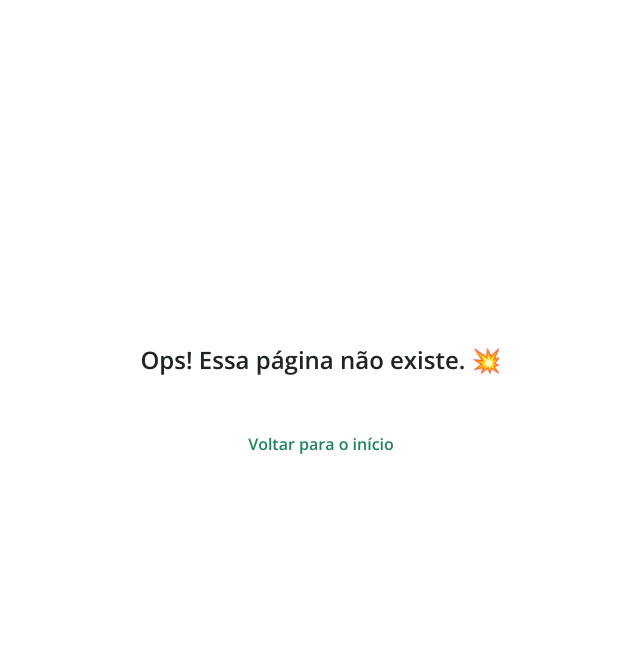
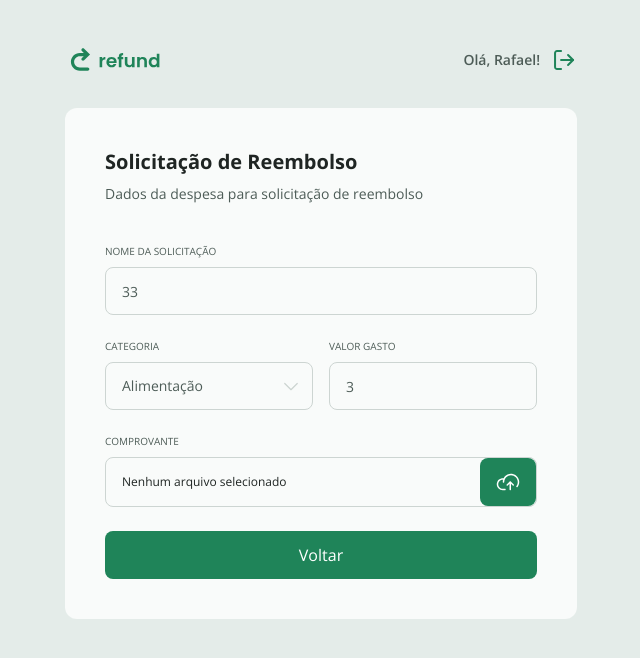
Before and after one commit to RafaDalmagro/refound, a React (Vite) app: page /refound/1 in a window 1280 px wide. Shown: the top 658 px of the page, without its empty margins (319-959 px from the left). Built offline with nearby package versions, Linux system fonts and the light colour scheme.

Commit message:
Implementando funcionalidade de somente leitura da solicitação.

```diff
--- a/src/pages/Dashboard.tsx
+++ b/src/pages/Dashboard.tsx
@@ -3,6 +3,7 @@ import { CATEGORIES } from "../utils/categories";
 import { Button } from "../components/Button";
 import { Input } from "../components/Input";
 import { RefundItem } from "../components/RefundItem";
+import type { RefundItemProps } from "../components/RefundItem";
 import { Pagination } from "../components/Pagination";
 import searchSvg from "../assets/search.svg";
 
@@ -21,6 +22,9 @@ export function Dashboard() {
     const [name, setName] = useState("");
     const [page, setPage] = useState(1);
     const [totalPages, setTotalPages] = useState(10);
+    const [refounds, setRefounds] = useState<RefundItemProps[]>([
+        REFUND_EXAMPLE,
+    ]);
 
     function fetchRefounds(e: React.FormEvent) {
         e.preventDefault();
@@ -61,9 +65,17 @@ export function Dashboard() {
                     />
                 </Button>
             </form>
-            <div className="mt-6 flex flex-col gap-4 max-h-[342px] overflow-y-scroll">
-                <RefundItem data={REFUND_EXAMPLE} />
+
+            <div className="my-6 flex flex-col gap-4 max-h-[342px] overflow-y-scroll">
+                {refounds.map((item) => (
+                    <RefundItem
+                        key={item.id}
+                        data={item}
+                        href={`/refound/${item.id}`}
+                    />
+                ))}
             </div>
+
             <Pagination
                 currentPage={page}
                 totalPages={totalPages}
--- a/src/pages/Refound.tsx
+++ b/src/pages/Refound.tsx
@@ -1,23 +1,29 @@
 import { CATEGORIES, CATEGORIES_KEYS } from "../utils/categories";
 
 import { useState } from "react";
-import { useNavigate } from "react-router";
+import { useNavigate, useParams } from "react-router";
 import { Input } from "../components/Input";
 import { Select } from "../components/Select";
 import { Upload } from "../components/Upload";
 import { Button } from "../components/Button";
 
 export function Refound() {
-    const [category, setCategory] = useState("");
-    const [name, setName] = useState("");
-    const [amount, setAmount] = useState("");
+    const [category, setCategory] = useState("Teste");
+    const [name, setName] = useState("33");
+    const [amount, setAmount] = useState("3");
     const [fileName, setFileName] = useState<File | null>(null);
     const [isLoading, setIsLoading] = useState(false);
+
+    const params = useParams<{ id: string }>();
 
     const navigate = useNavigate();
 
     function onSubmit(event: React.FormEvent) {
         event.preventDefault();
+
+        if (params.id) {
+            return navigate(-1);
+        }
 
         console.log({ name, category, amount, fileName });
         navigate("/confirm", { state: { fromSubmit: true } });
@@ -41,13 +47,15 @@ export function Refound() {
                 legend="Nome da solicitação"
                 value={name}
                 onChange={(e) => setName(e.target.value)}
+                disabled={!!params.id}
             />
             <div className="flex gap-4">
                 <Select
                     required
                     legend="Categoria"
                     value={category}
-                    onChange={(e) => setCategory(e.target.value)}>
+                    onChange={(e) => setCategory(e.target.value)}
+                    disabled={!!params.id}>
                     {CATEGORIES_KEYS.map((category) => (
                         <option key={category} value={category}>
                             {CATEGORIES[category].name}
@@ -59,18 +67,18 @@ export function Refound() {
                     legend="Valor gasto"
                     value={amount}
                     onChange={(e) => setAmount(e.target.value)}
+                    disabled={!!params.id}
                 />
             </div>
 
             <Upload
                 filename={fileName && fileName.name}
-                required
                 onChange={(e) =>
                     e.target.files && setFileName(e.target.files[0])
                 }
             />
             <Button type="submit" isLoading={isLoading}>
-                Enviar
+                {params.id ? "Voltar" : "Enviar"}
             </Button>
         </form>
     );
--- a/src/routes/ManagerRoutes.tsx
+++ b/src/routes/ManagerRoutes.tsx
@@ -2,12 +2,13 @@ import { Routes, Route } from "react-router";
 import { Dashboard } from "../pages/Dashboard";
 import { NotFound } from "../pages/NotFound";
 import { AppLayout } from "../components/AppLayout";
-
+import { Refound } from "../pages/Refound";
 export function ManagerRoutes() {
     return (
         <Routes>
             <Route path="/" element={<AppLayout />}>
                 <Route index element={<Dashboard />} />
+                <Route path="/refound/:id" element={<Refound />} />
             </Route>
 
             <Route path="*" element={<NotFound />} />
```
